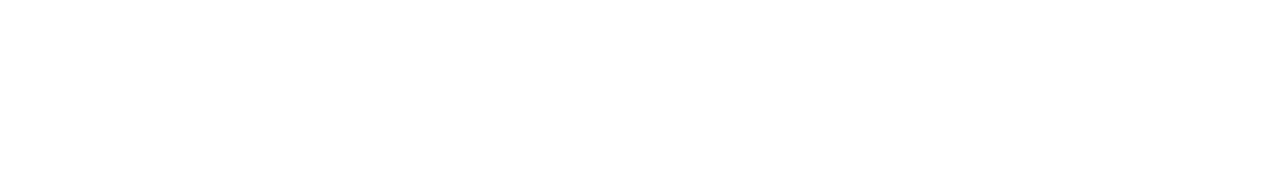
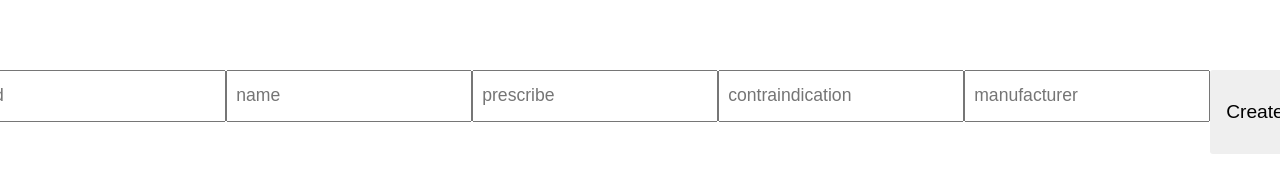
Before and after one commit to MinhGH49/reactfrontend, a React (Create React App) app: page / in a window 1280 px wide. Shown: the part 130-322 px from the top of the page. Built offline with nearby package versions, Linux system fonts and the light colour scheme; no server answers.

Commit message:
them insert data

```diff
--- a/src/App.js
+++ b/src/App.js
@@ -1,25 +1,32 @@
 import React, { Component }  from 'react';
 import logo from './logo.svg';
 import './App.css';
+import DisplayTable from "./components/displayTable"
+import InsertData from './components/insertData'
 
 function App() {
   return (
-    <div className="App">
-      <header className="App-header">
-        <img src={logo} className="App-logo" alt="logo" />
-        <p>
-          Edit <code>src/App.js</code> and save to reload.
-        </p>
-        <a
-          className="App-link"
-          href="https://reactjs.org"
-          target="_blank"
-          rel="noopener noreferrer"
-        >
-          Learn React
-        </a>
-      </header>
-    </div>
+    <>
+      <DisplayTable/>
+      <InsertData/>
+    </>
+    // <div className="App">
+    //   <header className="App-header">
+    //     <img src={logo} className="App-logo" alt="logo" />
+    //     <p>
+    //       Edit <code>src/App.js</code> and save to reload.
+    //     </p>
+    //     <a
+    //       className="App-link"
+    //       href="https://reactjs.org"
+    //       target="_blank"
+    //       rel="noopener noreferrer"
+    //     >
+    //       Learn React
+    //     </a>
+    //   </header>
+    // </div>
+
   );
 }
 
--- a/src/components/App.css
+++ b/src/components/App.css
@@ -4,3 +4,34 @@
    border: 1px solid #ddd;
    padding: 8px;
  }
+
+ .InsertData {
+   display: flex;
+   justify-content: center;
+   margin-top: 5rem;
+ }
+ input {
+   display: block;
+   width: 20rem;
+   height: 2rem;
+   padding: 0.5rem;
+   font-size: 1.1em;
+   font-weight: 500;
+   margin-bottom: 2rem;
+ }
+ button {
+   border: none;
+   padding: 1rem;
+   width: 21.2rem;
+   font-size: 1.2em;
+   border-radius: 0.2rem;
+   cursor: pointer;
+ }
+ button:hover {
+   background-color: #c5c5c5;
+ }
+ .message {
+   font-size: 1.2em;
+   text-align: center;
+   color: #36a936;
+ }
--- a/src/components/displayTable.js
+++ b/src/components/displayTable.js
@@ -7,7 +7,7 @@
 
 function DisplayTable() {
     const [data, getData] = useState([])
-    const URL = 'https://jsonplaceholder.typicode.com/posts';
+    const URL = 'https://minh-restfulapi.herokuapp.com/drugs/view/all';
 
     useEffect(() => {
         fetchData()
@@ -40,8 +40,7 @@
                     <tr key={i}>
                         <td>{item.name}</td>
                         <td>{item.id}</td>
-                        <td>{item.title}</td>
-                        <td>{item.body}</td>
+
                     </tr>
                 ))}
             </tbody>
--- /dev/null
+++ b/src/components/insertData.js
@@ -0,0 +1,119 @@
+import "./App.css";
+import React, {useState } from "react";
+
+function InsertData() {
+  const [name, setName] = useState("");
+  const [id, setId] = useState("");
+  const [prescribe, setPrescribe] = useState("");
+  const [contraindication, setContraindication] = useState("");
+  const [manufacturer, setManufacturer] = useState("");
+  const [message, setMessage] = useState("");
+
+  let handleSubmit = async (e) => {
+    e.preventDefault();
+    try {
+      let res = await fetch("https://minh-restfulapi.herokuapp.com/drugs/insert", {
+        method: "POST",
+        mode: "no-cors",
+        body: JSON.stringify({
+          id: id,
+          name: name,
+          prescribe: prescribe,
+          contraindication: contraindication,
+          manufacturer: manufacturer,
+        }),
+      });
+      let resJson = await res.json();
+      if (res.status === 200) {
+        setName("");
+        setId("");
+        setPrescribe("");
+        setContraindication("");
+        setManufacturer("");
+        setMessage("Insert new drugs successfully");
+      } else {
+        setMessage("Some error occured");
+      }
+    } catch (err) {
+      console.log(err);
+    }
+  };
+
+  // <form onSubmit={handleSubmit}>
+  //   <input
+  //     type="text"
+  //     value={id}
+  //     placeholder="id"
+  //     onChange={(e) => setId(e.target.value)}
+  //   />
+  //   <input
+  //     type="text"
+  //     value={name}
+  //     placeholder="name"
+  //     onChange={(e) => setName(e.target.value)}
+  //   />
+  //   <input
+  //     type="text"
+  //     value={prescribe}
+  //     placeholder="prescribe"
+  //     onChange={(e) => setPrescribe(e.target.value)}
+  //   />
+  //   <input
+  //     type="text"
+  //     value={contraindication}
+  //     placeholder="contraindication"
+  //     onChange={(e) => setContraindication(e.target.value)}
+  //   />
+  //   <input
+  //     type="text"
+  //     value={manufacturer}
+  //     placeholder="manufacturer"
+  //     onChange={(e) => setManufacturer(e.target.value)}
+  //   />
+  //   <button type="submit">Create</button>
+  //
+  //   <div className="message">{message ? <p>{message}</p> : null}</div>
+  // </form>
+
+  return (
+    <div className="InsertData">
+
+      <input
+        type="text"
+        value={id}
+        placeholder="id"
+        onChange={(e) => setId(e.target.value)}
+      />
+      <input
+        type="text"
+        value={name}
+        placeholder="name"
+        onChange={(e) => setName(e.target.value)}
+      />
+      <input
+        type="text"
+        value={prescribe}
+        placeholder="prescribe"
+        onChange={(e) => setPrescribe(e.target.value)}
+      />
+      <input
+        type="text"
+        value={contraindication}
+        placeholder="contraindication"
+        onChange={(e) => setContraindication(e.target.value)}
+      />
+      <input
+        type="text"
+        value={manufacturer}
+        placeholder="manufacturer"
+        onChange={(e) => setManufacturer(e.target.value)}
+      />
+      <button type="submit" onClick={handleSubmit}>Create</button>
+
+      <div className="message">{message ? <p>{message}</p> : null}</div>
+
+    </div>
+  );
+}
+
+export default InsertData;
--- a/src/index.js
+++ b/src/index.js
@@ -3,11 +3,12 @@
 import './index.css';
 import App from './App';
 import reportWebVitals from './reportWebVitals';
-import DisplayTable from "./components/displayTable"
 
 const root = ReactDOM.createRoot(document.getElementById('root'));
 root.render(
-  <DisplayTable />,
+  // <DisplayTable />,
+  // <hr></hr>,
+  <App/>,
 );
 
 // If you want to start measuring performance in your app, pass a function
```
Also changed, not shown: src/components/login.js (added), src/components/register.js (added).
